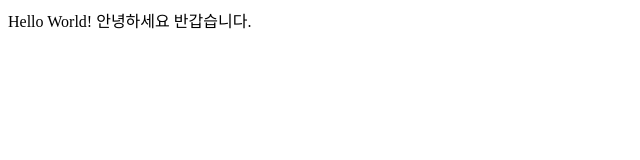
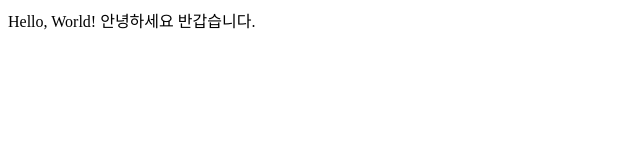
Before and after one commit to HwangDadol/HwangDadol.github.io, a plain HTML site: page index.html in a window 1280 px wide. Shown: the full height of the page, 0-640 px from the left. Drawn offline with Linux system fonts and the light colour scheme.

Commit message:
한글메세지

```diff
--- a/index.html
+++ b/index.html
@@ -1,5 +1,4 @@
 <!DOCTYPE html>
 <html>
-    Hello World!
-안녕하세요 반갑습니다.
+    Hello, World! 안녕하세요 반갑습니다.
 </html>
```
